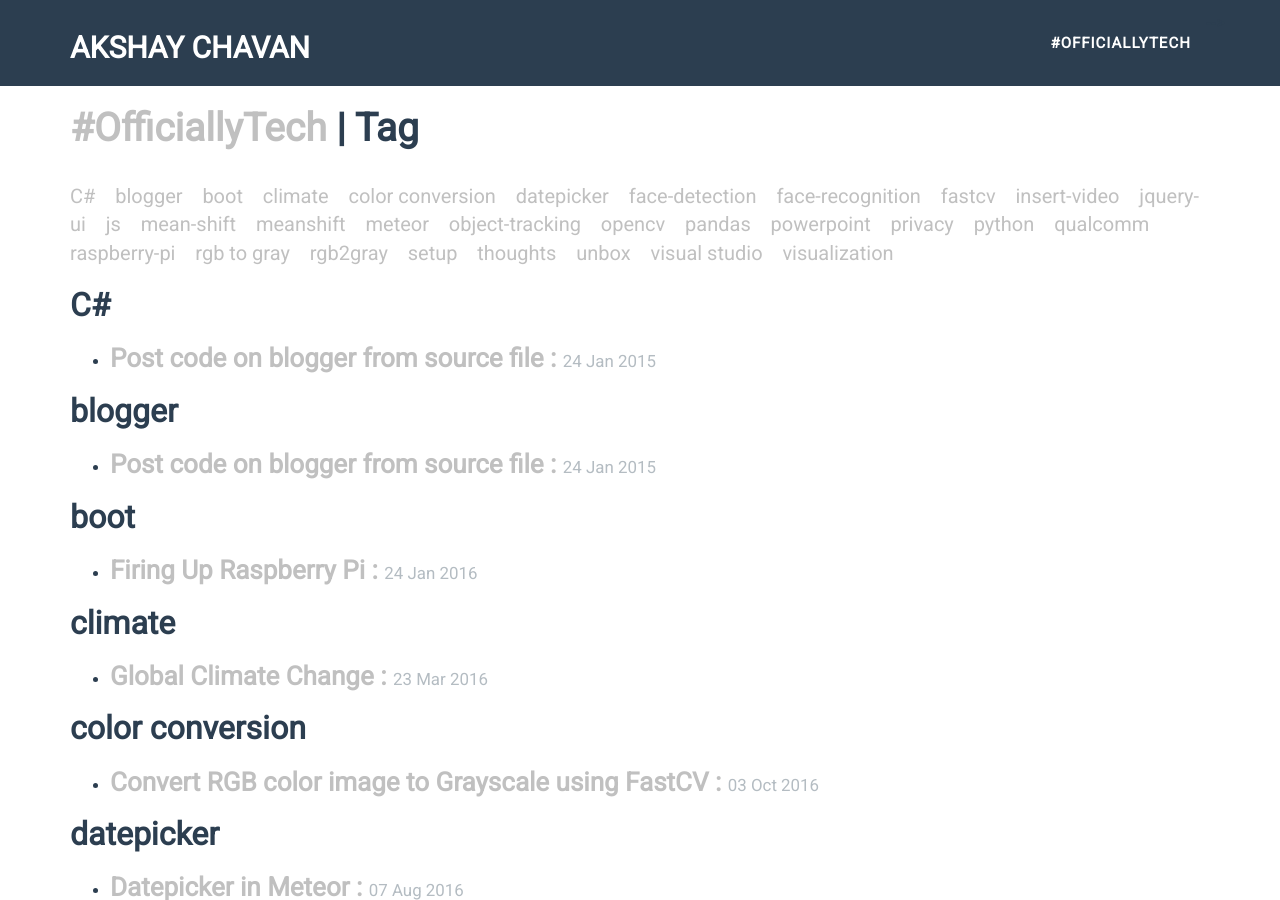
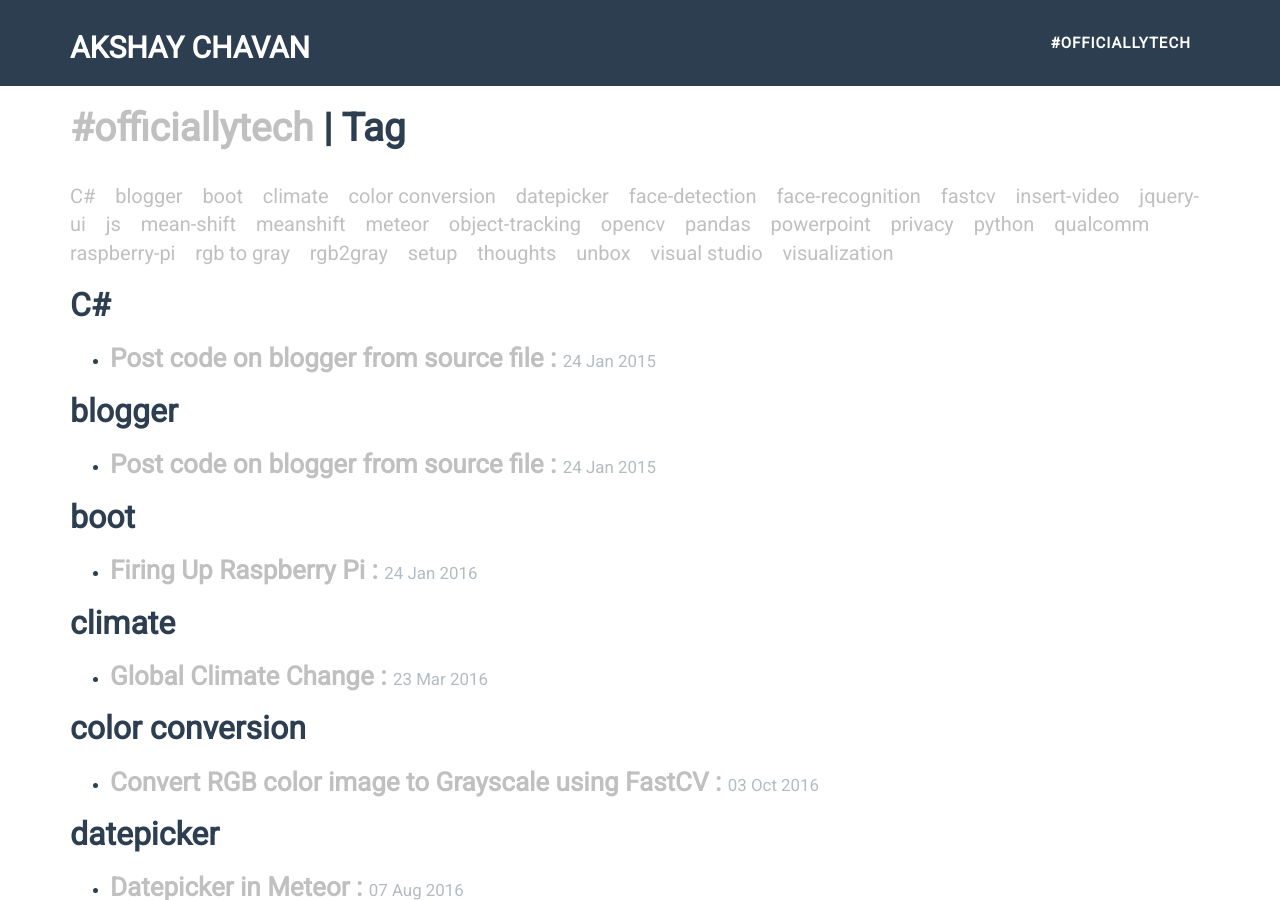
Before and after one commit to arccoder/arccoder.github.io, a Jekyll site: the page built from blog/tag.html, in a window 1280 px wide and 900 px high. Built offline with Jekyll 4.4.1, drawn with Linux system fonts in a browser that asks for light colours; nearby versions of some CDN libraries; some web fonts are replaced.

```diff
--- a/blog/tag.html
+++ b/blog/tag.html
@@ -32,7 +32,7 @@ Here we generate all the tags.
 <br><br>
 
 <h1 class="page-title">
-  <a href="/blog">#OfficiallyTech</a> | {{ page.title }}
+  <a href="/blog">#officiallytech</a> | {{ page.title }}
 </h1>
 <br/>
 
```
